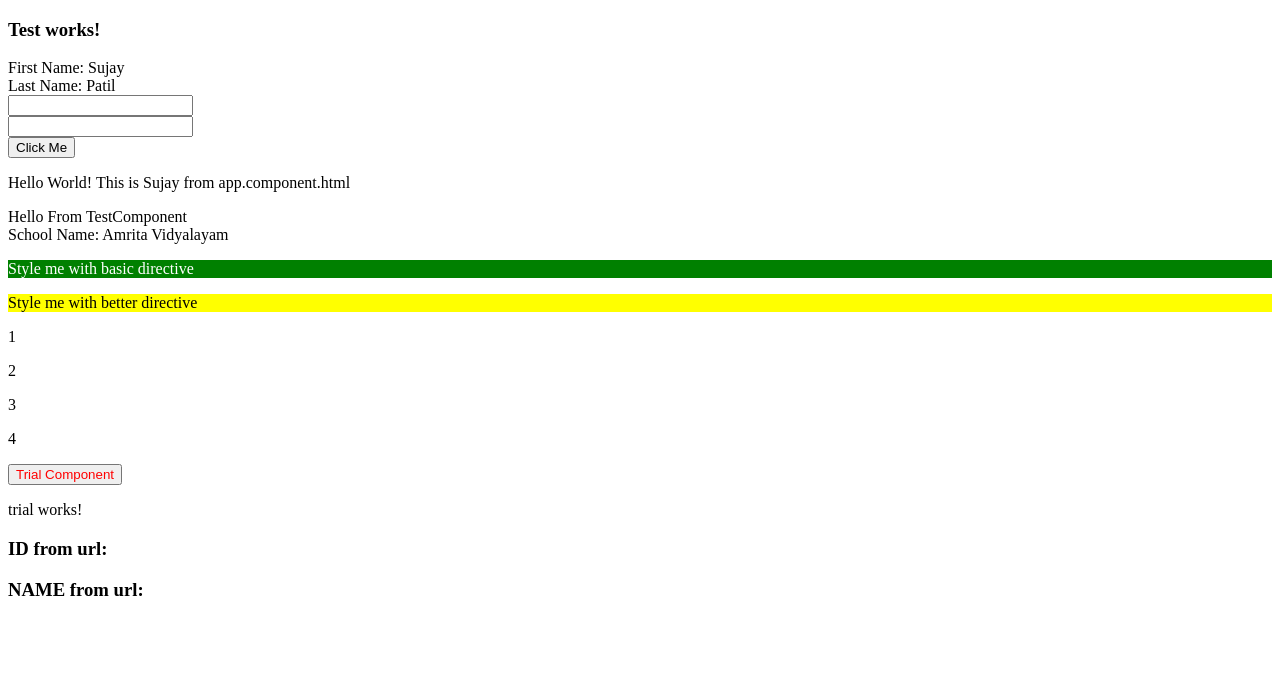
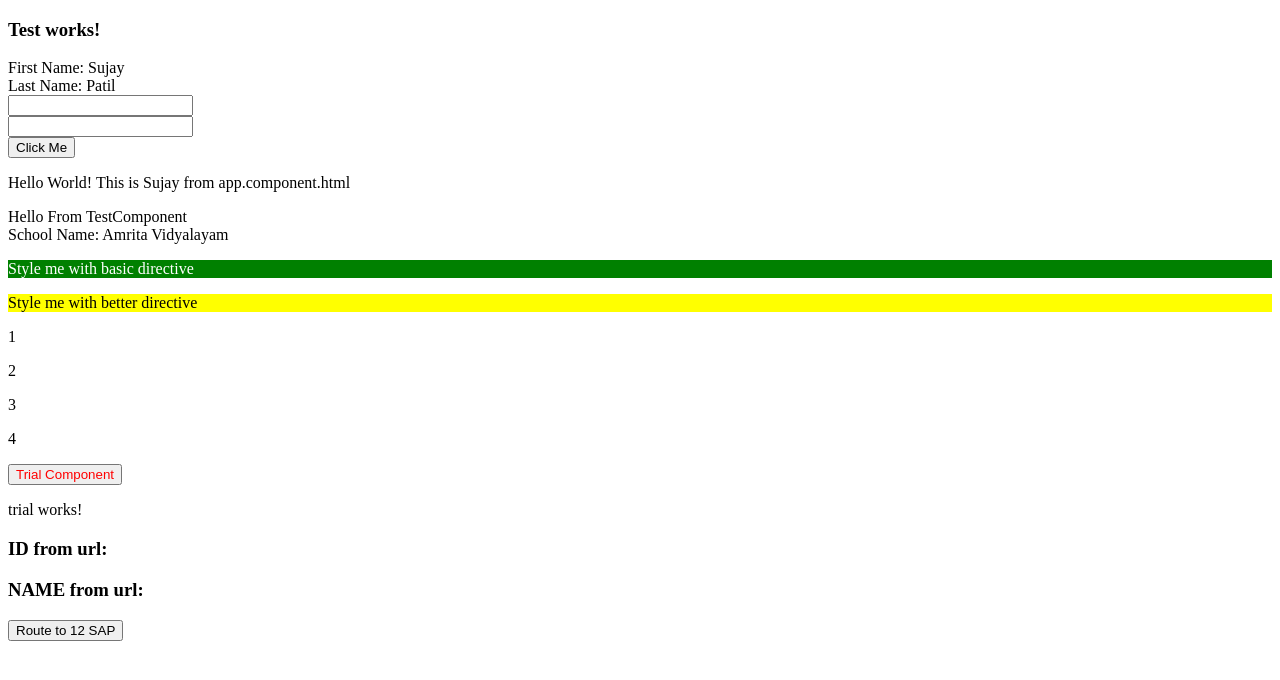
Before and after one commit to sujupa/advanced-angular, an Angular app: page /trial in a window 1280 px wide. Shown: the top 680 px of the page. Built offline with nearby package versions, Linux system fonts and the light colour scheme.

Commit message:
added observable routing and updated notes

```diff
--- a/src/app/trial/trial.component.html
+++ b/src/app/trial/trial.component.html
@@ -3,3 +3,5 @@
 <h3>ID from url: {{idFromURL}}</h3>
 
 <h3>NAME from url: {{nameFromURL}}</h3>
+
+<button [routerLink]="['/trial','12','SAP']">Route to 12 SAP</button>
--- a/src/app/trial/trial.component.ts
+++ b/src/app/trial/trial.component.ts
@@ -1,5 +1,5 @@
 import { Component, OnInit } from '@angular/core';
-import { ActivatedRoute } from '@angular/router';
+import { ActivatedRoute, Params } from '@angular/router';
 
 @Component({
   selector: 'app-trial',
@@ -18,6 +18,11 @@ export class TrialComponent implements OnInit {
     this.idFromURL = this.route.snapshot.params['id'];
     this.nameFromURL = this.route.snapshot.params['name'];
 
+    this.route.params.subscribe((params: Params) => {
+      this.idFromURL = params['id'];
+      this.nameFromURL = params['name'];
+    });
+
   }
 
 }
```
Also changed, not shown: notes.txt.
